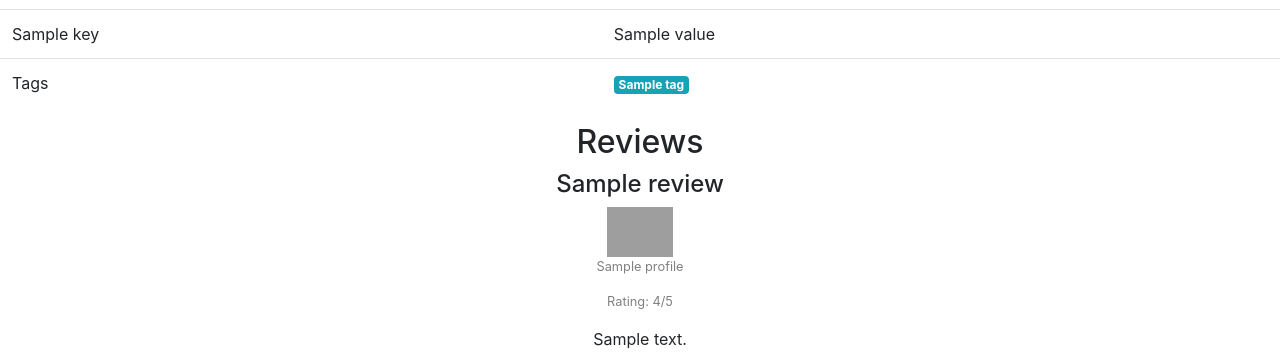
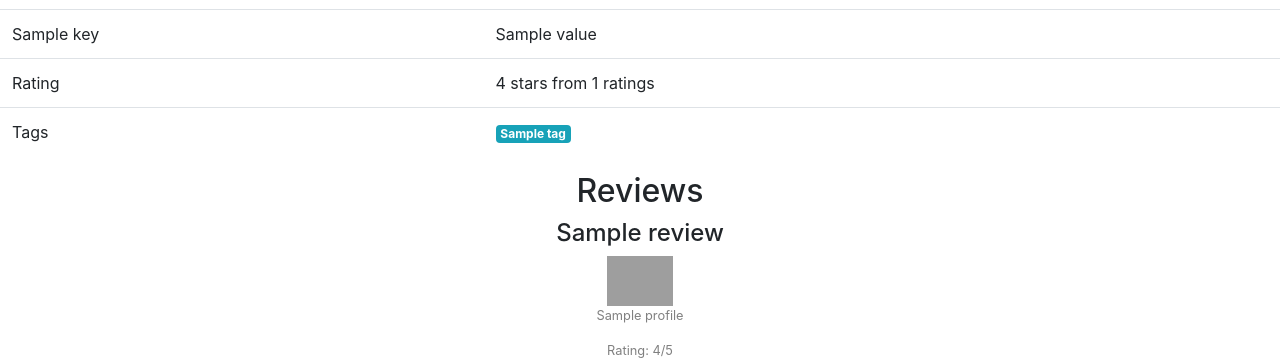
Before and after one commit to awlane/ramenia, a Django app: template rameniaapp/templates/ramen.html in a window 1280 px wide. Shown: the part 1109-1473 px from the top of the page. Run offline with Django 3.2, Linux system fonts and the light colour scheme; the template is opened without the code that fills it: most values are stand-ins (such as "Sample title", 1, 10 or a date in 2020); data that the repository does not hold is empty; some libraries are stand-ins or nearby versions; grey boxes are pictures that could not be loaded.

Commit message:
Average rating, head aux

```diff
--- a/rameniaapp/templates/base.html
+++ b/rameniaapp/templates/base.html
@@ -7,6 +7,8 @@
 <script src="{% static "js/jquery-3.5.1.min.js" %}"></script>
 <script src="{% static "js/popper.min.js" %}"></script>
 <script src="{% static "bootstrap-4.4.1-dist/js/bootstrap.min.js" %}"></script>
+
+{% block head_aux %}{% endblock %}
 
 </head>
 <body>
--- a/rameniaapp/templates/ramen.html
+++ b/rameniaapp/templates/ramen.html
@@ -32,6 +32,11 @@
         {% endfor %}
 
         <tr>
+            <td>Rating</td>
+            <td>{{avg_rating}} stars from {{noodle.review_set.all|length}} ratings</td>
+        </tr>
+
+        <tr>
             <td>Tags</td>
             <td>
             {% for tag in noodle.tags.all %}
```
